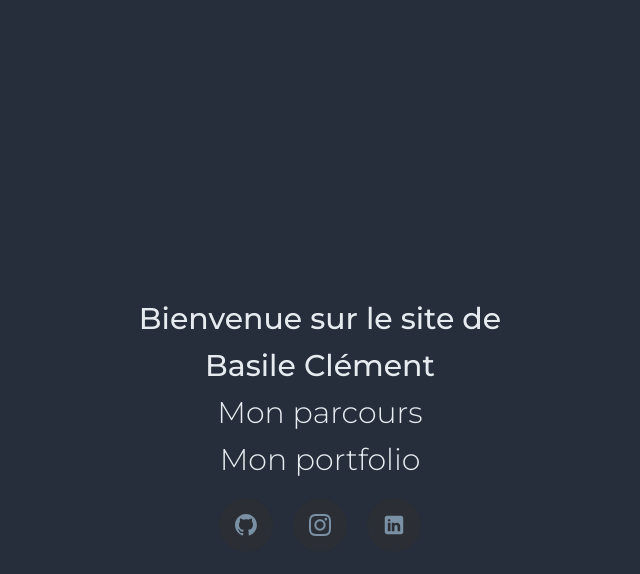
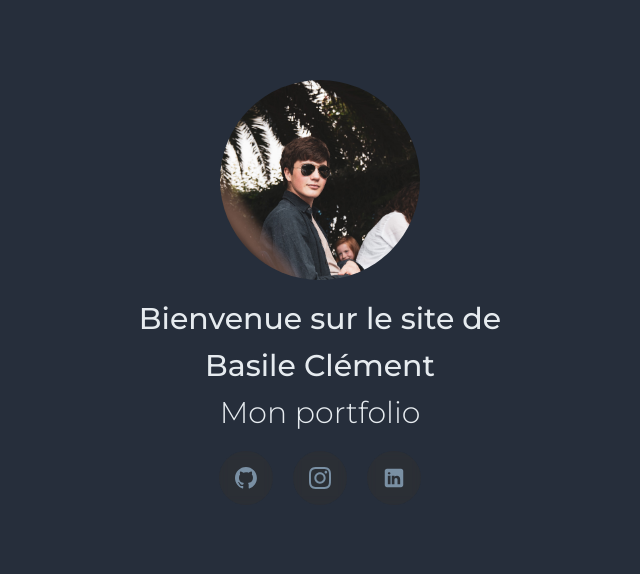
Before and after one commit to BasileADM/portfolio, a plain HTML site: page index.html in a window 1280 px wide. Shown: the whole page, without its empty margins (320-960 px from the left). Drawn offline with Linux system fonts and the light colour scheme.

Commit message:
Update index.html

```diff
--- a/index.html
+++ b/index.html
@@ -15,7 +15,7 @@
 <body>
 
     <div class="img" >
-        <img src="images/profile.jpg" class="image">
+        <img src="profile.jpg" class="image">
     </div>
     <div class="text">
         <a class="texte1">Bienvenue sur le site de</a>
@@ -25,9 +25,7 @@
     </div>
 
 
-    <div class="text">
-        <a class="texte" href="parcours.html">Mon parcours</a>
-    </div>
+
 
     <div class="text">
         <a class="texte" href="portfolio.html">Mon portfolio</a>
@@ -43,7 +41,7 @@
                 ></path>
             </svg>
         </a>
-        <a class="l2" id="instagram" href="https://www.linkedin.com/in/basile-cl%C3%A9ment/">
+        <a class="l2" id="linkedIn" href="https://www.linkedin.com/in/basile-cl%C3%A9ment/">
         <svg xmlns="http://www.w3.org/2000/svg" x="0px" y="0px" width="22" height="22" viewBox="0 0 50 50"
                 style="fill:#7a90a4;">
                 <path d="M41,4H9C6.24,4,4,6.24,4,9v32c0,2.76,2.24,5,5,5h32c2.76,0,5-2.24,5-5V9C46,6.24,43.76,4,41,4z M17,20v19h-6V20H17z M11,14.47c0-1.4,1.2-2.47,3-2.47s2.93,1.07,3,2.47c0,1.4-1.12,2.53-3,2.53C12.2,17,11,15.87,11,14.47z M39,39h-6c0,0,0-9.26,0-10 c0-2-1-4-3.5-4.04h-0.08C27,24.96,26,27.02,26,29c0,0.91,0,10,0,10h-6V20h6v2.56c0,0,1.93-2.56,5.81-2.56 c3.97,0,7.19,2.73,7.19,8.26V39z"></path>
```
